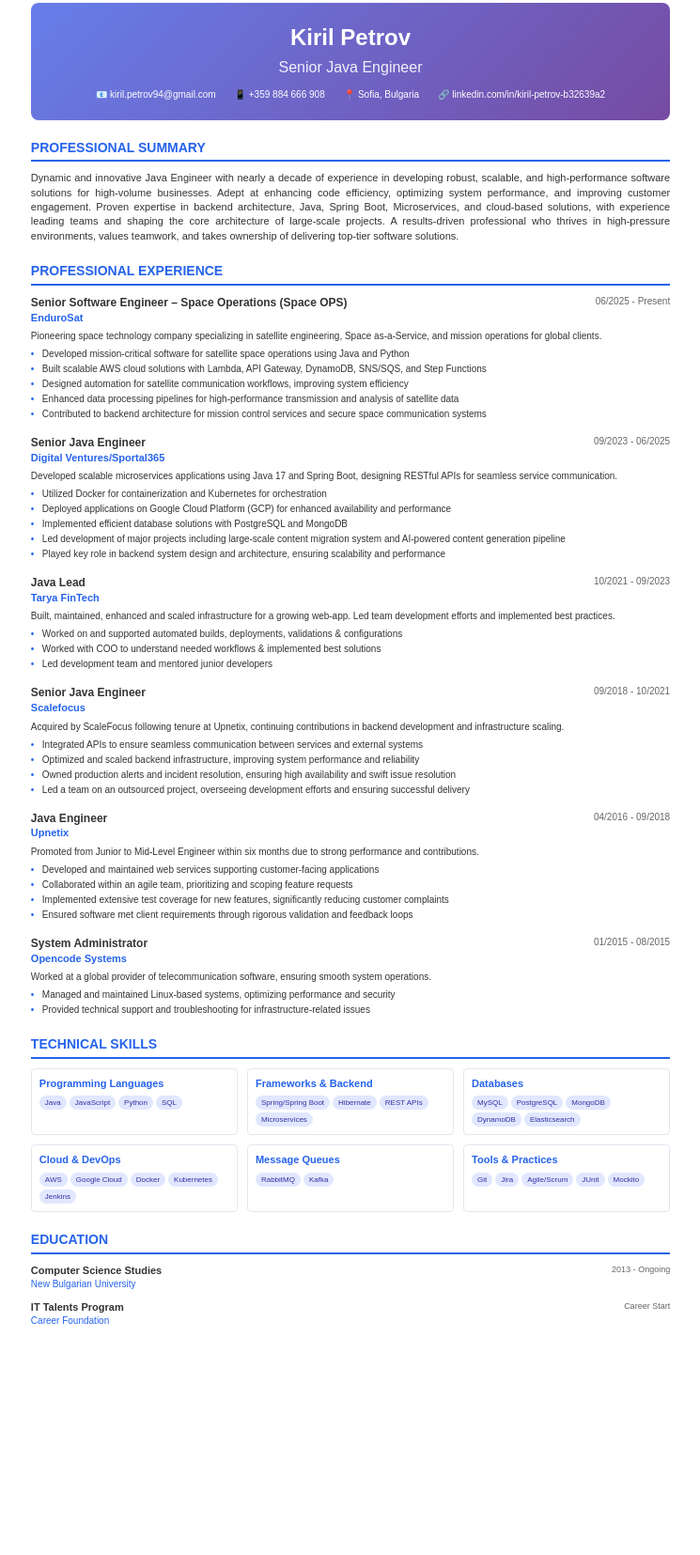
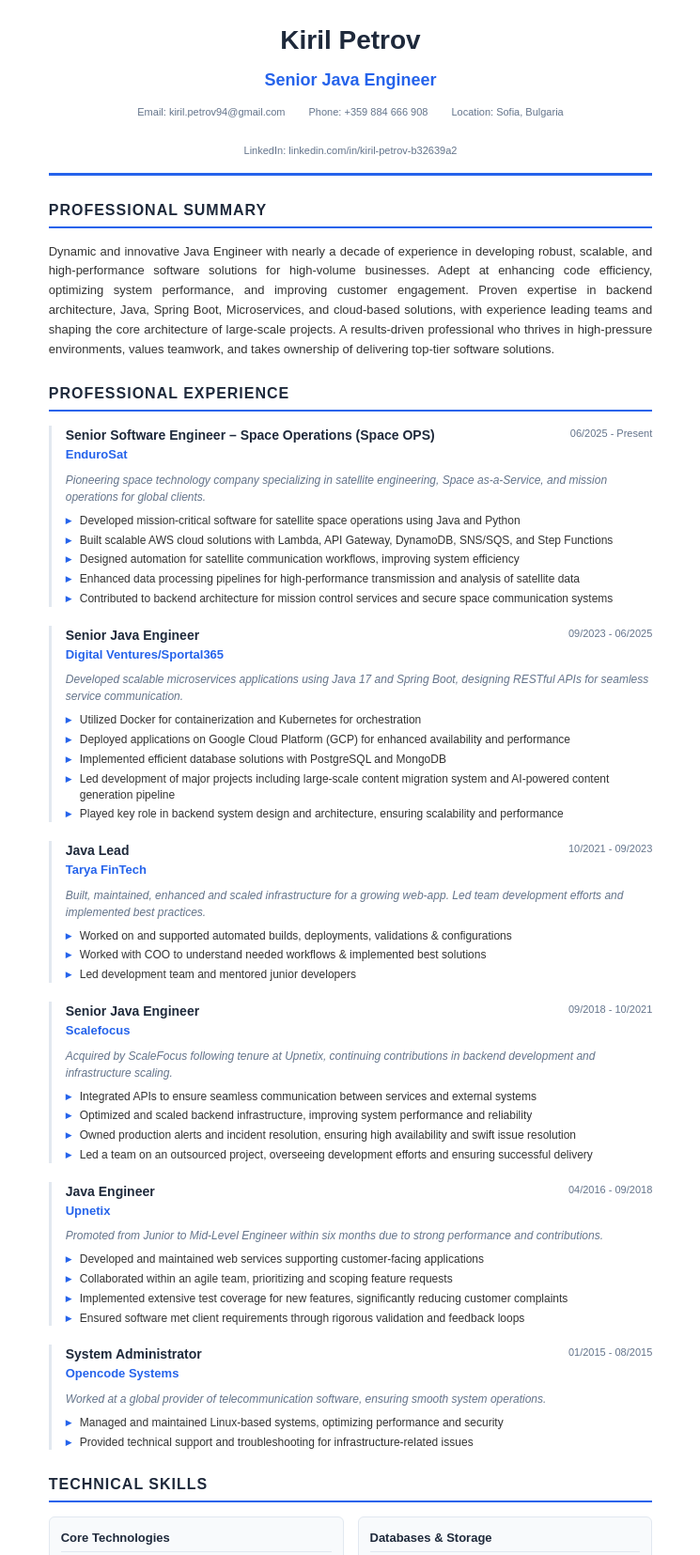
Before and after one commit to AroundTheCorne7/resume, a website: page pdf-version.html in a window 1280 px wide. Shown: the part 54-1709 px from the top of the page at 94% size, without its empty margins (267-1012 px from the left). Before the commit the page ends 1544 px from the top, so only its background shows below. Drawn offline with Linux system fonts and the light colour scheme.

Commit message:
Improve PDF version with professional styling and better typography

```diff
--- a/pdf-version.html
+++ b/pdf-version.html
@@ -13,167 +13,196 @@
 
         body {
             font-family: 'Arial', sans-serif;
-            font-size: 11px;
-            line-height: 1.4;
+            font-size: 12px;
+            line-height: 1.5;
             color: #333;
             max-width: 210mm;
             margin: 0 auto;
-            padding: 15mm;
+            padding: 20mm;
             background: white;
         }
 
         .header {
             text-align: center;
-            margin-bottom: 20px;
-            padding: 20px;
-            background: linear-gradient(135deg, #667eea 0%, #764ba2 100%);
-            color: white;
-            border-radius: 8px;
+            margin-bottom: 25px;
+            padding: 0;
+            border-bottom: 3px solid #2563eb;
+            padding-bottom: 15px;
         }
 
         .header h1 {
-            font-size: 24px;
-            margin-bottom: 5px;
+            font-size: 28px;
+            margin-bottom: 8px;
+            color: #1e293b;
+            font-weight: bold;
         }
 
         .header .title {
-            font-size: 16px;
-            margin-bottom: 10px;
-            opacity: 0.9;
+            font-size: 18px;
+            margin-bottom: 12px;
+            color: #2563eb;
+            font-weight: 600;
         }
 
         .contact-info {
             display: flex;
             justify-content: center;
-            gap: 20px;
-            font-size: 10px;
+            gap: 25px;
+            font-size: 11px;
             flex-wrap: wrap;
+            color: #64748b;
         }
 
         .section {
-            margin-bottom: 20px;
+            margin-bottom: 25px;
             page-break-inside: avoid;
         }
 
         .section-title {
-            font-size: 14px;
+            font-size: 16px;
             font-weight: bold;
-            color: #2563eb;
+            color: #1e293b;
+            text-transform: uppercase;
+            letter-spacing: 1px;
             border-bottom: 2px solid #2563eb;
-            padding-bottom: 3px;
-            margin-bottom: 10px;
+            padding-bottom: 5px;
+            margin-bottom: 15px;
         }
 
         .summary {
             text-align: justify;
-            margin-bottom: 15px;
+            margin-bottom: 20px;
+            font-size: 13px;
+            line-height: 1.6;
         }
 
         .experience-item {
-            margin-bottom: 15px;
+            margin-bottom: 20px;
             page-break-inside: avoid;
+            border-left: 3px solid #e2e8f0;
+            padding-left: 15px;
         }
 
         .job-header {
             display: flex;
             justify-content: space-between;
             align-items: flex-start;
-            margin-bottom: 5px;
+            margin-bottom: 8px;
         }
 
         .job-title {
             font-weight: bold;
-            font-size: 12px;
+            font-size: 14px;
+            color: #1e293b;
         }
 
         .company {
             color: #2563eb;
             font-weight: 600;
+            font-size: 13px;
         }
 
         .date {
-            font-size: 10px;
-            color: #666;
+            font-size: 11px;
+            color: #64748b;
             white-space: nowrap;
+            font-weight: 500;
         }
 
         .job-description {
-            margin-bottom: 5px;
-            font-size: 10px;
+            margin-bottom: 8px;
+            font-size: 12px;
+            color: #64748b;
+            font-style: italic;
         }
 
         .achievements {
             list-style: none;
             padding-left: 0;
+            margin-top: 8px;
         }
 
         .achievements li {
-            font-size: 10px;
-            margin-bottom: 2px;
-            padding-left: 12px;
+            font-size: 12px;
+            margin-bottom: 4px;
+            padding-left: 15px;
             position: relative;
+            line-height: 1.4;
         }
 
         .achievements li::before {
-            content: '•';
+            content: '▸';
             color: #2563eb;
             position: absolute;
             left: 0;
+            font-weight: bold;
         }
 
         .skills-grid {
             display: grid;
-            grid-template-columns: repeat(3, 1fr);
-            gap: 10px;
+            grid-template-columns: repeat(2, 1fr);
+            gap: 15px;
         }
 
         .skill-category {
             border: 1px solid #e2e8f0;
-            padding: 8px;
-            border-radius: 4px;
+            padding: 12px;
+            border-radius: 6px;
+            background: #f8fafc;
         }
 
         .skill-category h4 {
-            font-size: 11px;
+            font-size: 13px;
             font-weight: bold;
-            margin-bottom: 5px;
-            color: #2563eb;
+            margin-bottom: 8px;
+            color: #1e293b;
+            border-bottom: 1px solid #e2e8f0;
+            padding-bottom: 4px;
         }
 
         .skill-tags {
             display: flex;
             flex-wrap: wrap;
-            gap: 3px;
+            gap: 4px;
         }
 
         .skill-tag {
             background: #e0e7ff;
             color: #3730a3;
-            padding: 2px 6px;
-            border-radius: 10px;
-            font-size: 8px;
+            padding: 4px 8px;
+            border-radius: 12px;
+            font-size: 10px;
             font-weight: 500;
+            border: 1px solid #c7d2fe;
         }
 
         .education-item {
-            margin-bottom: 10px;
+            margin-bottom: 15px;
             display: flex;
             justify-content: space-between;
+            align-items: flex-start;
+            border-left: 3px solid #e2e8f0;
+            padding-left: 15px;
         }
 
         .education-content h4 {
-            font-size: 11px;
+            font-size: 13px;
             font-weight: bold;
+            color: #1e293b;
+            margin-bottom: 4px;
         }
 
         .education-content .institution {
             color: #2563eb;
-            font-size: 10px;
+            font-size: 12px;
+            font-weight: 500;
         }
 
         .education-date {
-            font-size: 9px;
-            color: #666;
+            font-size: 11px;
+            color: #64748b;
+            font-weight: 500;
+            white-space: nowrap;
         }
 
         @media print {
@@ -193,10 +222,10 @@
         <h1>Kiril Petrov</h1>
         <div class="title">Senior Java Engineer</div>
         <div class="contact-info">
-            <span>📧 kiril.petrov94@gmail.com</span>
-            <span>📱 +359 884 666 908</span>
-            <span>📍 Sofia, Bulgaria</span>
-            <span>🔗 linkedin.com/in/kiril-petrov-b32639a2</span>
+            <span>Email: kiril.petrov94@gmail.com</span>
+            <span>Phone: +359 884 666 908</span>
+            <span>Location: Sofia, Bulgaria</span>
+            <span>LinkedIn: linkedin.com/in/kiril-petrov-b32639a2</span>
         </div>
     </div>
 
@@ -316,27 +345,20 @@
         <h2 class="section-title">TECHNICAL SKILLS</h2>
         <div class="skills-grid">
             <div class="skill-category">
-                <h4>Programming Languages</h4>
+                <h4>Core Technologies</h4>
                 <div class="skill-tags">
                     <span class="skill-tag">Java</span>
+                    <span class="skill-tag">Spring/Spring Boot</span>
+                    <span class="skill-tag">Microservices</span>
+                    <span class="skill-tag">REST APIs</span>
+                    <span class="skill-tag">Hibernate</span>
                     <span class="skill-tag">JavaScript</span>
                     <span class="skill-tag">Python</span>
-                    <span class="skill-tag">SQL</span>
                 </div>
             </div>
 
             <div class="skill-category">
-                <h4>Frameworks & Backend</h4>
-                <div class="skill-tags">
-                    <span class="skill-tag">Spring/Spring Boot</span>
-                    <span class="skill-tag">Hibernate</span>
-                    <span class="skill-tag">REST APIs</span>
-                    <span class="skill-tag">Microservices</span>
-                </div>
-            </div>
-
-            <div class="skill-category">
-                <h4>Databases</h4>
+                <h4>Databases & Storage</h4>
                 <div class="skill-tags">
                     <span class="skill-tag">MySQL</span>
                     <span class="skill-tag">PostgreSQL</span>
@@ -350,29 +372,23 @@
                 <h4>Cloud & DevOps</h4>
                 <div class="skill-tags">
                     <span class="skill-tag">AWS</span>
-                    <span class="skill-tag">Google Cloud</span>
+                    <span class="skill-tag">Google Cloud Platform</span>
                     <span class="skill-tag">Docker</span>
                     <span class="skill-tag">Kubernetes</span>
-                    <span class="skill-tag">Jenkins</span>
+                    <span class="skill-tag">Jenkins CI/CD</span>
+                    <span class="skill-tag">Git</span>
                 </div>
             </div>
 
             <div class="skill-category">
-                <h4>Message Queues</h4>
+                <h4>Tools & Methodologies</h4>
                 <div class="skill-tags">
                     <span class="skill-tag">RabbitMQ</span>
                     <span class="skill-tag">Kafka</span>
-                </div>
-            </div>
-
-            <div class="skill-category">
-                <h4>Tools & Practices</h4>
-                <div class="skill-tags">
-                    <span class="skill-tag">Git</span>
+                    <span class="skill-tag">JUnit/Mockito</span>
                     <span class="skill-tag">Jira</span>
                     <span class="skill-tag">Agile/Scrum</span>
-                    <span class="skill-tag">JUnit</span>
-                    <span class="skill-tag">Mockito</span>
+                    <span class="skill-tag">Bitbucket</span>
                 </div>
             </div>
         </div>
```
